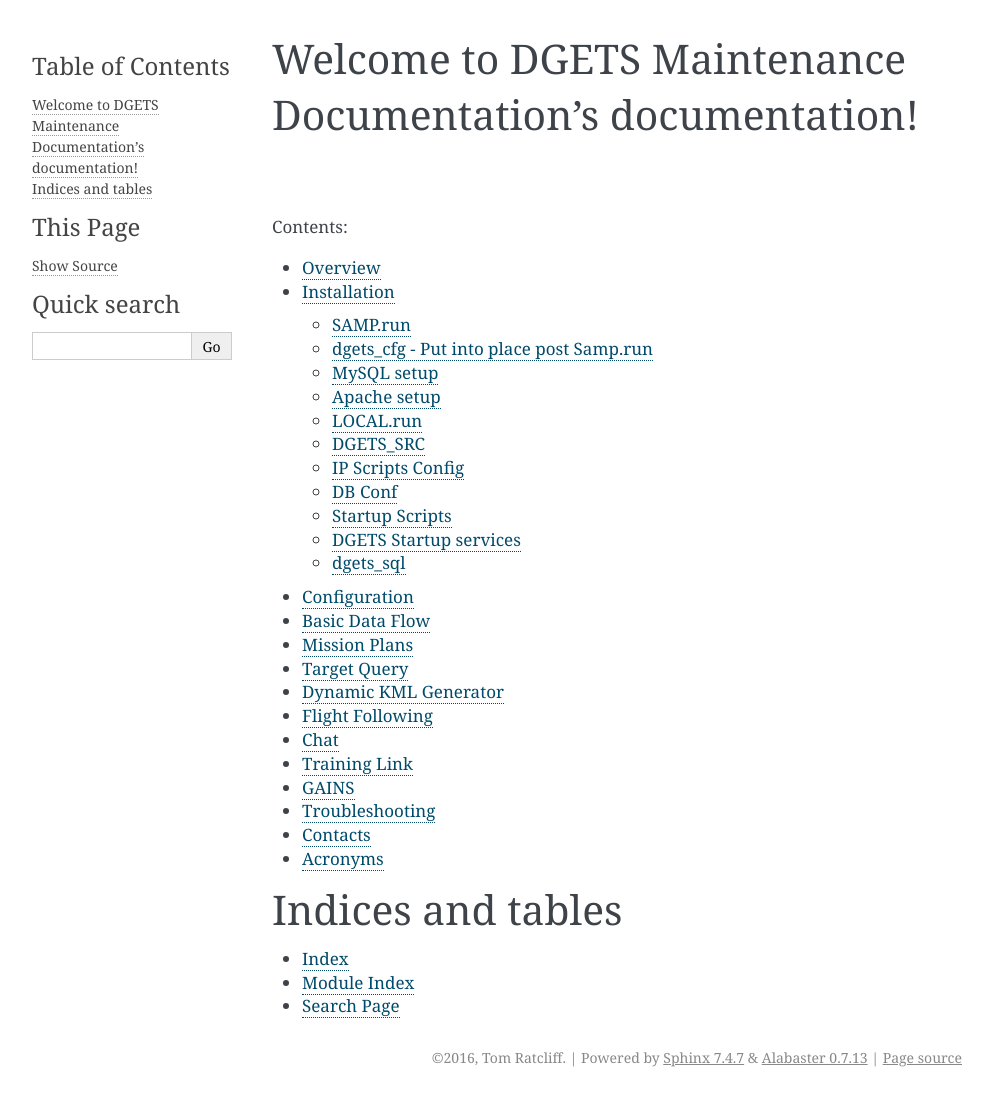
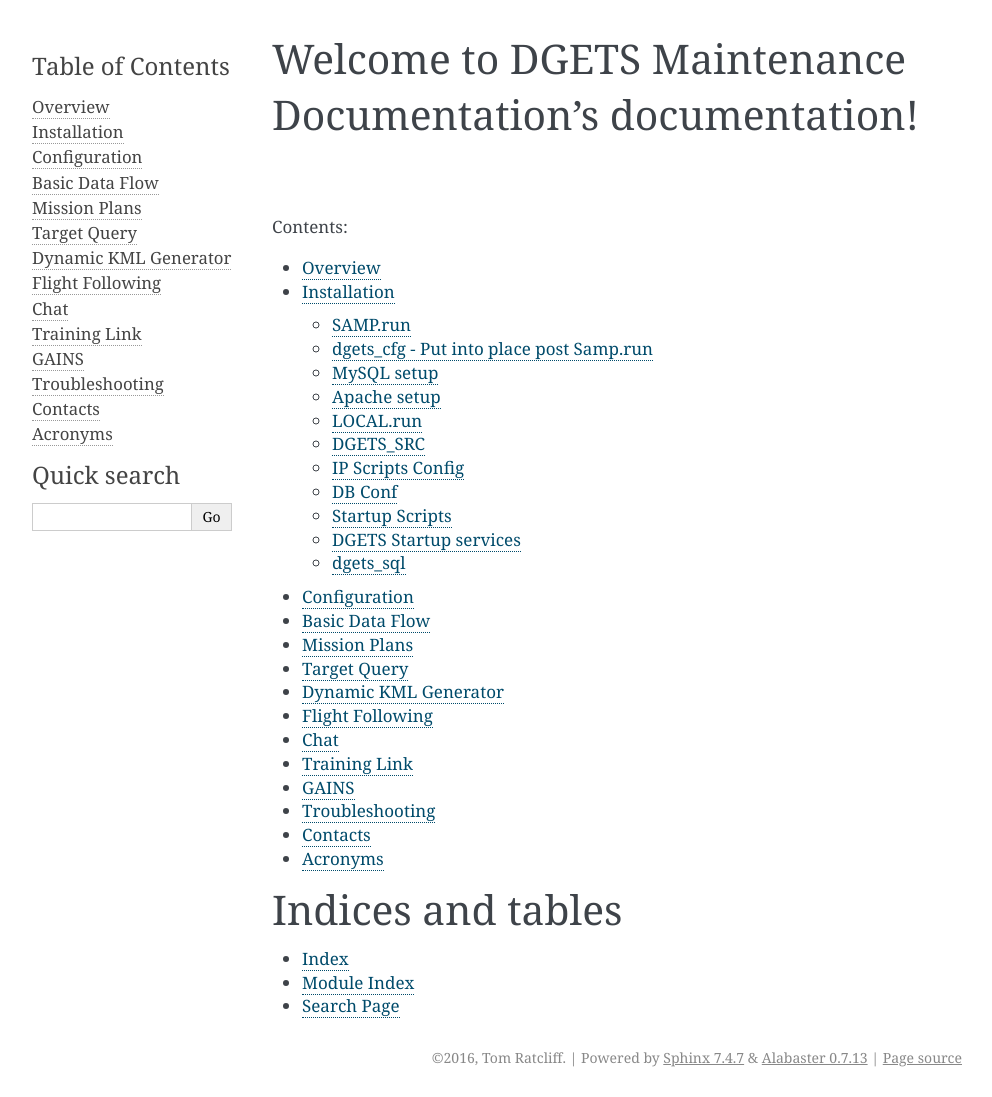
Before and after one commit to ltratcliff/dgets_docs, a Sphinx documentation site: the page built from source/index.rst, in a window 1280 px wide. Shown: the whole page, without its empty margins (148-1140 px from the left). Built offline with Sphinx 7.4.7, drawn with Linux system fonts in a browser that asks for light colours.

Commit message:
updated conf and index

```diff
--- a/source/conf.py
+++ b/source/conf.py
@@ -51,7 +51,7 @@
 master_doc = 'index'
 
 # General information about the project.
-project = 'DGETS Maintenance Documentation'
+project = 'DGETS Maintenance'
 copyright = '2016, Tom Ratcliff'
 author = 'Tom Ratcliff'
 
@@ -177,7 +177,7 @@
 
 # Custom sidebar templates, maps document names to template names.
 #
-# html_sidebars = {}
+html_sidebars = {'**' :['globaltoc.html', 'searchbox.html'],}
 
 # Additional templates that should be rendered to pages, maps page names to
 # template names.
```
